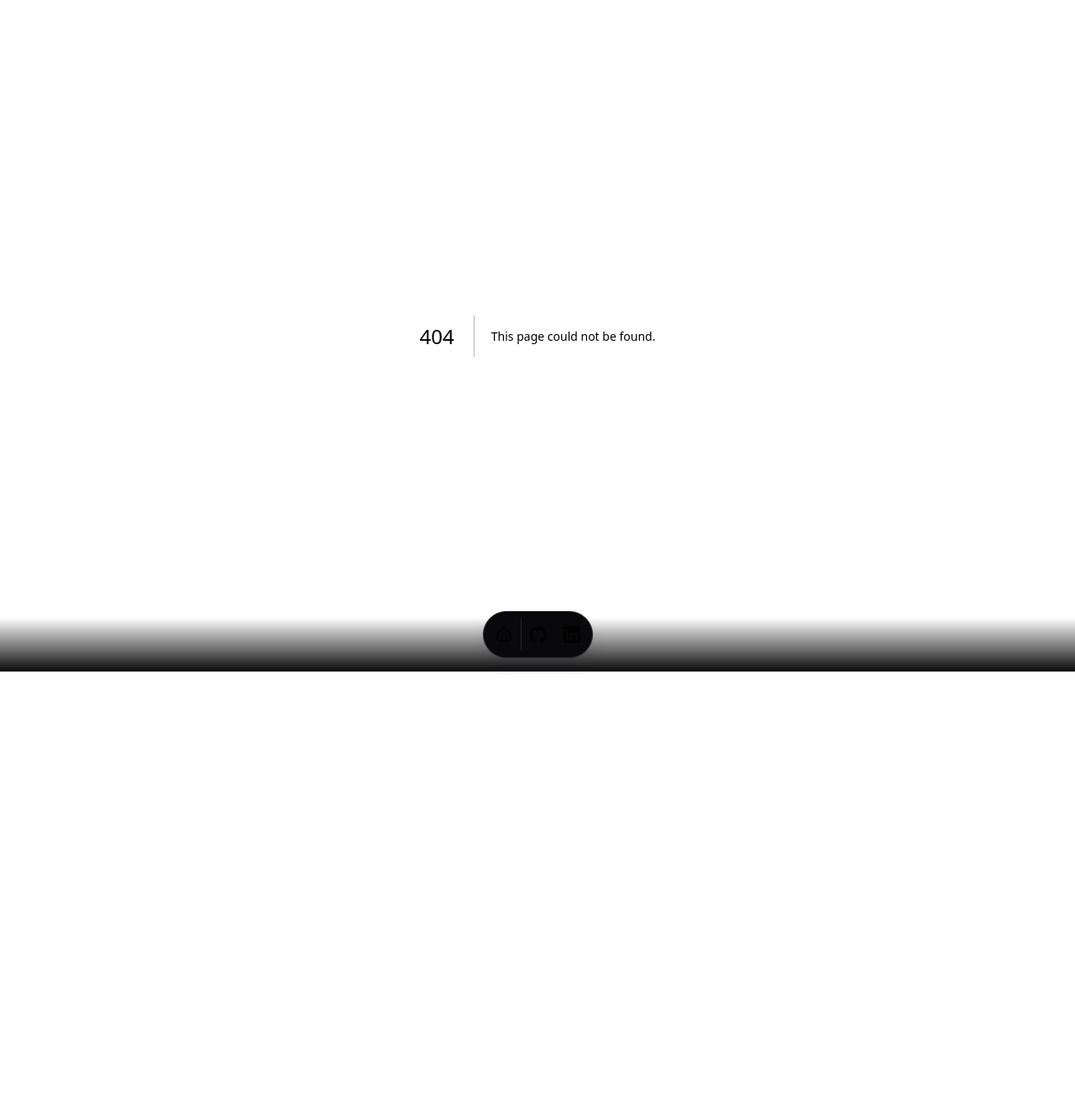
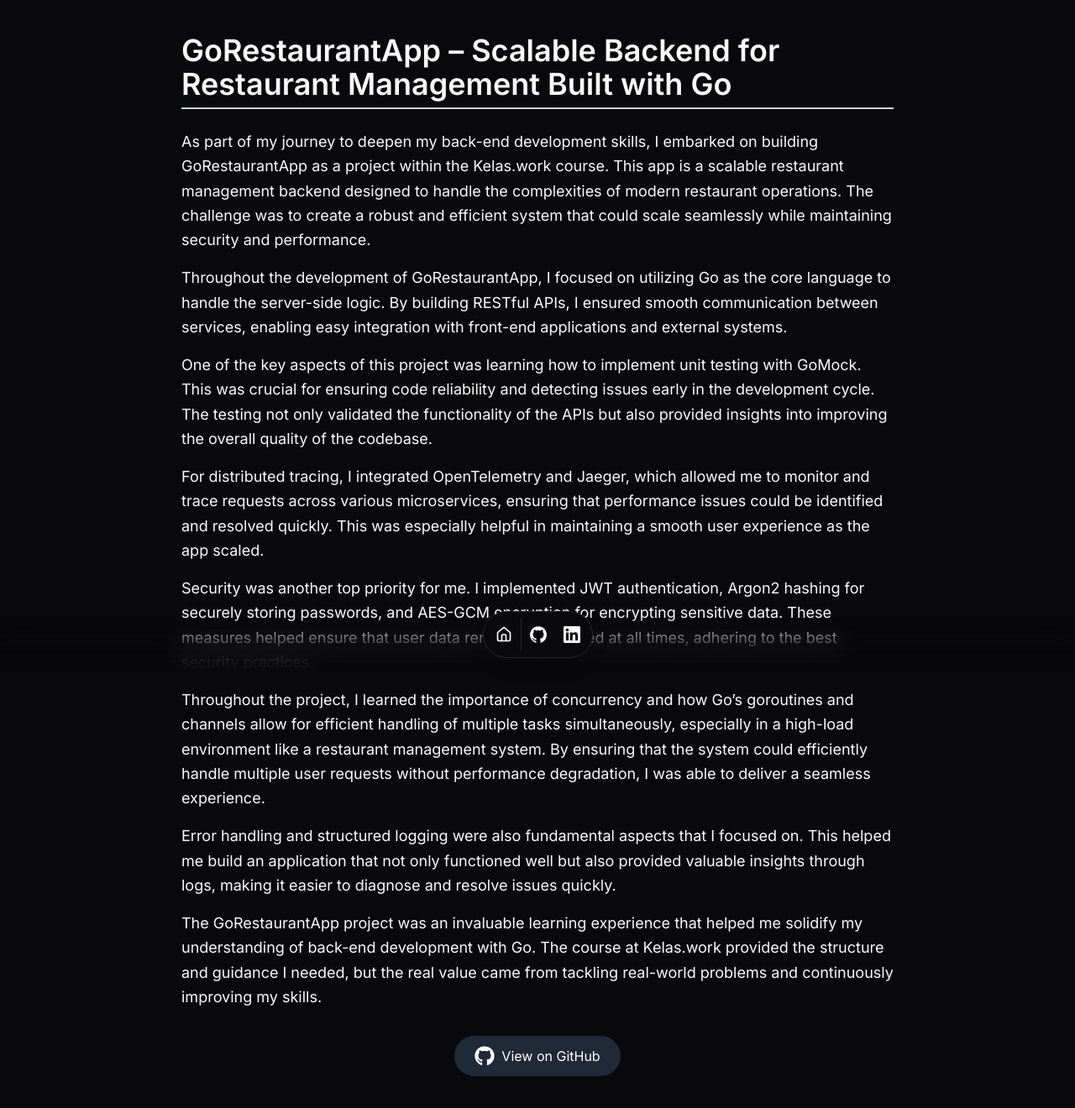
Before and after one commit to JonathanAaron3005/my-portofolio, a Next.js app: page /projects/go-restaurant-app in a window 1280 px wide. Before the commit this address had no page. Shown: the top 1320 px of the page at 84% size. Before the commit the page ends 800 px from the top, so only its background shows below. Built offline with nearby package versions, Linux system fonts and the light colour scheme.

Commit message:
update (#1)

```diff
--- a/app/page.tsx
+++ b/app/page.tsx
@@ -4,7 +4,7 @@ import { Projects } from "@/components/Projects";
 
 export default function Home() {
   return (
-    <main className="w-full relative bg-black-100 flex justify-center items-center flex-col overflow-hidden mx-auto">
+    <main className="w-full relative bg-black-100 flex justify-center items-center flex-col  mx-auto">
       <div className="w-full flex flex-col justify-center">
         <Hero />
         <Skills />
--- /dev/null
+++ b/app/projects/go-restaurant-app/page.tsx
@@ -0,0 +1,91 @@
+import { FaGithub } from "react-icons/fa";
+import Link from "next/link";
+
+const GoRestaurantApp = () => {
+  return (
+    <div className="max-w-4xl mx-auto px-6 py-10">
+      <h1 className="text-4xl font-semibold mb-6 border-b-2 border-gray-300 pb-2">
+        GoRestaurantApp – Scalable Backend for Restaurant Management Built with
+        Go
+      </h1>
+
+      <div className="text-lg text-primary space-y-4 leading-relaxed">
+        <p>
+          As part of my journey to deepen my back-end development skills, I
+          embarked on building GoRestaurantApp as a project within the
+          Kelas.work course. This app is a scalable restaurant management
+          backend designed to handle the complexities of modern restaurant
+          operations. The challenge was to create a robust and efficient system
+          that could scale seamlessly while maintaining security and
+          performance.
+        </p>
+
+        <p>
+          Throughout the development of GoRestaurantApp, I focused on utilizing
+          Go as the core language to handle the server-side logic. By building
+          RESTful APIs, I ensured smooth communication between services,
+          enabling easy integration with front-end applications and external
+          systems.
+        </p>
+
+        <p>
+          One of the key aspects of this project was learning how to implement
+          unit testing with GoMock. This was crucial for ensuring code
+          reliability and detecting issues early in the development cycle. The
+          testing not only validated the functionality of the APIs but also
+          provided insights into improving the overall quality of the codebase.
+        </p>
+
+        <p>
+          For distributed tracing, I integrated OpenTelemetry and Jaeger, which
+          allowed me to monitor and trace requests across various microservices,
+          ensuring that performance issues could be identified and resolved
+          quickly. This was especially helpful in maintaining a smooth user
+          experience as the app scaled.
+        </p>
+
+        <p>
+          Security was another top priority for me. I implemented JWT
+          authentication, Argon2 hashing for securely storing passwords, and
+          AES-GCM encryption for encrypting sensitive data. These measures
+          helped ensure that user data remained protected at all times, adhering
+          to the best security practices.
+        </p>
+
+        <p>
+          Throughout the project, I learned the importance of concurrency and
+          how Go’s goroutines and channels allow for efficient handling of
+          multiple tasks simultaneously, especially in a high-load environment
+          like a restaurant management system. By ensuring that the system could
+          efficiently handle multiple user requests without performance
+          degradation, I was able to deliver a seamless experience.
+        </p>
+
+        <p>
+          Error handling and structured logging were also fundamental aspects
+          that I focused on. This helped me build an application that not only
+          functioned well but also provided valuable insights through logs,
+          making it easier to diagnose and resolve issues quickly.
+        </p>
+
+        <p>
+          The GoRestaurantApp project was an invaluable learning experience that
+          helped me solidify my understanding of back-end development with Go.
+          The course at Kelas.work provided the structure and guidance I needed,
+          but the real value came from tackling real-world problems and
+          continuously improving my skills.
+        </p>
+      </div>
+
+      <div className="mt-8 mb-16 flex justify-center">
+        <Link href="https://github.com/JonathanAaron3005/Yelp-Camp" passHref>
+          <button className="bg-gray-800 text-white py-3 px-6 rounded-full flex items-center hover:bg-gray-700 transition-all duration-200">
+            <FaGithub className="mr-2" size={24} /> View on GitHub
+          </button>
+        </Link>
+      </div>
+    </div>
+  );
+};
+
+export default GoRestaurantApp;
--- /dev/null
+++ b/app/projects/yelp-camp/page.tsx
@@ -0,0 +1,56 @@
+import { FaGithub } from "react-icons/fa";
+import Link from "next/link";
+
+const YelpCamp = () => {
+  return (
+    <div className="max-w-4xl mx-auto px-6 py-10">
+      <h1 className="text-4xl font-semibold mb-6 border-b-2 border-gray-300 pb-2">
+        YelpCamp: A Web Application for Finding and Reviewing Campgrounds
+      </h1>
+
+      <div className="text-lg text-primary space-y-4 leading-relaxed">
+        <p>
+          I worked on this project as a part of my course on Udemy, namely The
+          Web Developer Bootcamp 2023. Finding information regarding camping
+          locations may be challenging, and the information that is accessible
+          may be dispersed across several websites, making it challenging to
+          obtain all you want. This project is my first time using NodeJS to
+          create a website. Therefore, I did a lot of research related to NodeJS
+          such as reading documentation and researching related frameworks.
+          Then, I started developing the website by listing the features that
+          would be applied.
+        </p>
+
+        <p>
+          For the User Interface, I use HTML, CSS, JavaScript, EJS (Embedded
+          JavaScript), and Bootstrap. For server-side, I use Express.js. Then, I
+          modeled the database using MongoDB and integrated it with Express.js
+          using Mongoose. I also implement basic security such as sanitizing by
+          using Mongo Sanitize to prevent injection of database syntax.
+        </p>
+
+        <p>
+          As an architectural style, I use REST. In making this project I also
+          use NPM packages and utilizing various dependencies such as Passport
+          for user authentication and authorization, Mapbox for maps and
+          geocoding, Cloudinary for images storage, etc. I applied a strict
+          verification system, which consists of client-side verification and
+          server-side verification using JOI to avoid accessing certain pages
+          using platforms such as Postman (without going through the User
+          Interface). From this project, I learned to understand the big picture
+          of the stages in real application development.
+        </p>
+      </div>
+
+      <div className="mt-8 mb-16 flex justify-center">
+        <Link href="https://github.com/JonathanAaron3005/Yelp-Camp" passHref>
+          <button className="bg-gray-800 text-white py-3 px-6 rounded-full flex items-center hover:bg-gray-700 transition-all duration-200">
+            <FaGithub className="mr-2" size={24} /> View on GitHub
+          </button>
+        </Link>
+      </div>
+    </div>
+  );
+};
+
+export default YelpCamp;
--- a/components/Hero.tsx
+++ b/components/Hero.tsx
@@ -1,11 +1,5 @@
 import { FaLocationArrow } from "react-icons/fa6";
 import MagicButton from "./ui/MagicButton";
-import { Spotlight } from "./ui/Spotlight";
-import { TextGenerateEffect } from "./ui/TextGenerateEffect";
-import Image from "next/image";
-import Link from "next/link";
-import { BentoGrid, BentoGridItem } from "./ui/BentoGrid";
-import { DATA } from "@/data/resume";
 import Meteors from "./ui/meteors";
 import Particles from "./ui/particles";
 
--- a/components/ui/BentoGrid.tsx
+++ b/components/ui/BentoGrid.tsx
@@ -79,7 +79,7 @@ export const BentoGridItem = ({
               <IconCloud iconSlugs={slugs} />
             </div>
           )}
-          <div className="w-full h-full absolute">
+          <div className="w-full absolute">
             {img && (
               <img
                 src={img}
--- a/components/ui/card-hover-effect.tsx
+++ b/components/ui/card-hover-effect.tsx
@@ -6,9 +6,18 @@ import Link from "next/link";
 import { useState } from "react";
 import Image from "next/image";
 import { Icons } from "@/components/Icons";
-import { SiTypescript, SiPostgresql, SiPrisma, SiNestjs } from "react-icons/si";
+import {
+  SiTypescript,
+  SiPostgresql,
+  SiPrisma,
+  SiNestjs,
+  SiMongodb,
+  SiMongoose,
+  SiExpress,
+} from "react-icons/si";
 import { RiSupabaseFill } from "react-icons/ri";
-import { FaSwift } from "react-icons/fa6";
+import { FaSwift, FaGolang } from "react-icons/fa6";
+import { IoLogoJavascript } from "react-icons/io5";
 
 export const HoverEffect = ({
   items,
@@ -64,6 +73,10 @@ export const HoverEffect = ({
               {(() => {
                 if (item.title === "Kreate") {
                   return <CardTechKreateSection />;
+                } else if (item.title === "YelpCamp") {
+                  return <CardTechYelpCampSection />;
+                } else if (item.title === "GoRestaurantApp") {
+                  return <CardTechGoRestaurantAppSection />;
                 } else {
                   return <CardTechSection />;
                 }
@@ -101,6 +114,23 @@ export const CardTechSection = () => {
   return (
     <div className="mt-8 relative flex gap-2">
       <FaSwift size={25} className="text-orange-500" />
+    </div>
+  );
+};
+export const CardTechGoRestaurantAppSection = () => {
+  return (
+    <div className="mt-8 relative flex gap-2">
+      <FaGolang size={25} className="text-blue-500" />
+    </div>
+  );
+};
+export const CardTechYelpCampSection = () => {
+  return (
+    <div className="mt-8 relative flex gap-2">
+      <SiExpress size={25} />
+      <IoLogoJavascript size={25} className="text-yellow-500" />
+      <SiMongodb size={25} className="text-green" />
+      <SiMongoose size={25} className="text-red-700" />
     </div>
   );
 };
--- a/data/resume.tsx
+++ b/data/resume.tsx
@@ -178,6 +178,20 @@ export const DATA = {
       github: "",
     },
     {
+      image: "/express logo.webp",
+      title: "YelpCamp",
+      description: "A Web Application for Finding and Reviewing Campgrounds",
+      link: "/projects/yelp-camp",
+      github: "https://github.com/JonathanAaron3005/Yelp-Camp",
+    },
+    {
+      image: "/golang.png",
+      title: "GoRestaurantApp",
+      description: "Scalable Backend for Restaurant Management Built with Go",
+      link: "/projects/go-restaurant-app",
+      github: "https://github.com/JonathanAaron3005/GO-restaurant-app",
+    },
+    {
       image: "/catlorie.webp",
       title: "Catlorie",
       description:
```
Also changed, not shown: public/express logo.webp (added), public/golang.png (added).
